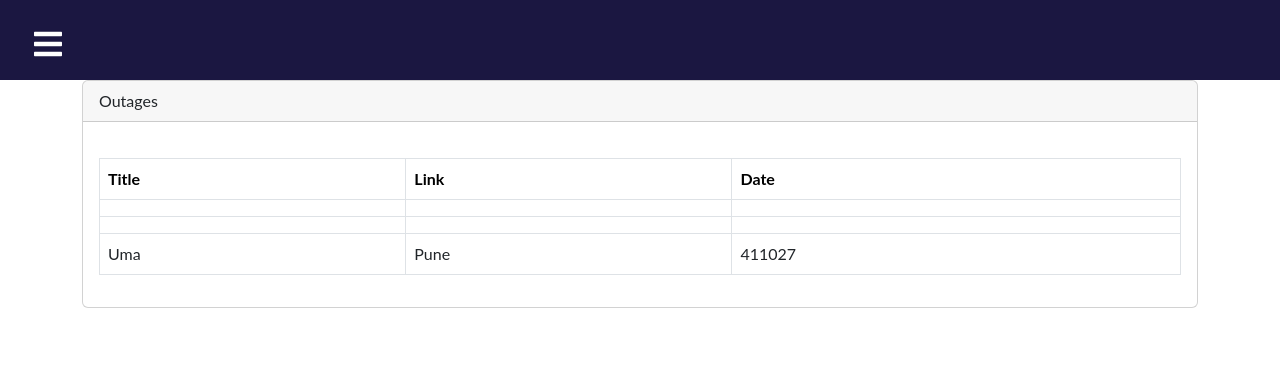
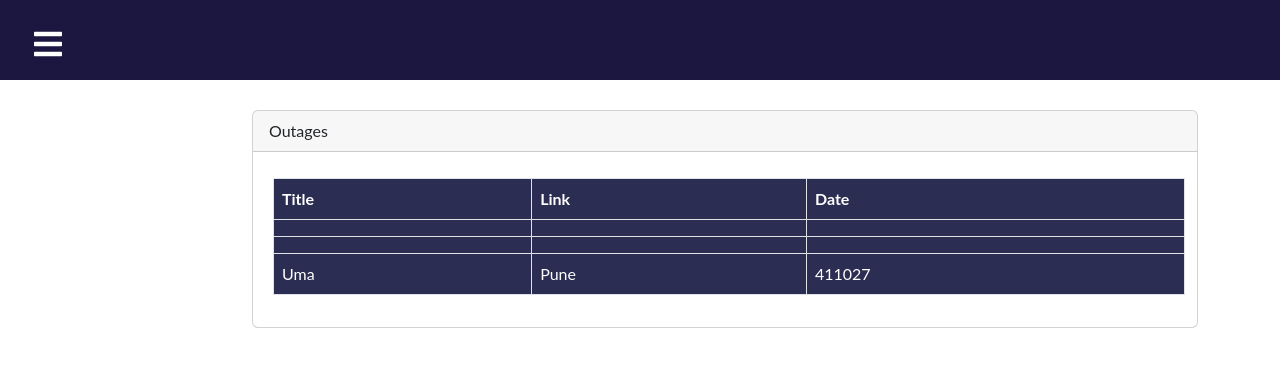
Before and after one commit to danuvia27/dashboard2, a React (Create React App) app in the folder client/: page / in a window 1280 px wide. Shown: the top 366 px of the page. Built offline with nearby package versions, Linux system fonts and the light colour scheme; no server answers.

Commit message:
Updated table.css

```diff
--- a/client/src/components/Table/tables.css
+++ b/client/src/components/Table/tables.css
@@ -1,14 +1,24 @@
-.table {
-  margin-top: 20px;
-  color: black;
-  table-layout: auto;
+.table th {
+  color: white;
 }
 
-.table th {
-  color: black;
+.table td {
+  color: white;
 }
 
-.form-control {
-  width: 75%;
-  align-items: center;
+.table {
+  background-color: #2b2d52;
+  width: 100px;
+  margin: 10px;
+  margin-left: 4px;
 }
+
+.table table-hover a:hover {
+  background-color: gray;
+  color: white;
+}
+
+.card {
+  margin-left: 170px;
+  margin-top: 30px;
+}
```
